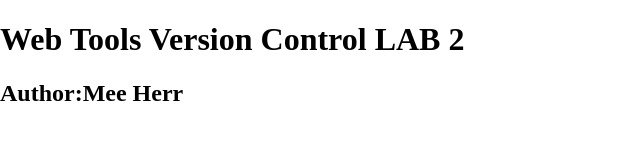
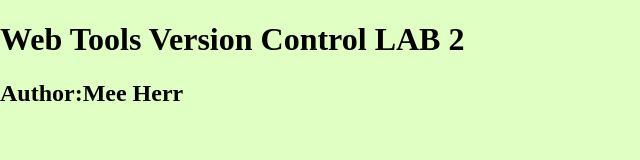
Before and after one commit to qabzib7/Webtools_GithubIntro_Herr, a plain HTML site: page index.html in a window 1280 px wide. Shown: the whole page, without its empty margins (0-640 px from the left). Drawn offline with nearby package versions, Linux system fonts and the light colour scheme.

Commit message:
On Bg branch changed color to light green
Used a very light shade of green. Almost not noticable.

```diff
--- a/_css/main.css
+++ b/_css/main.css
@@ -8,6 +8,7 @@ html {
   -webkit-text-size-adjust: 100%;
 }
 html, body  {
+	background-color: #E0FFc2;
 	margin: 0;
 }
 /* Correct `block` display not defined in IE 8/9.*/
```
